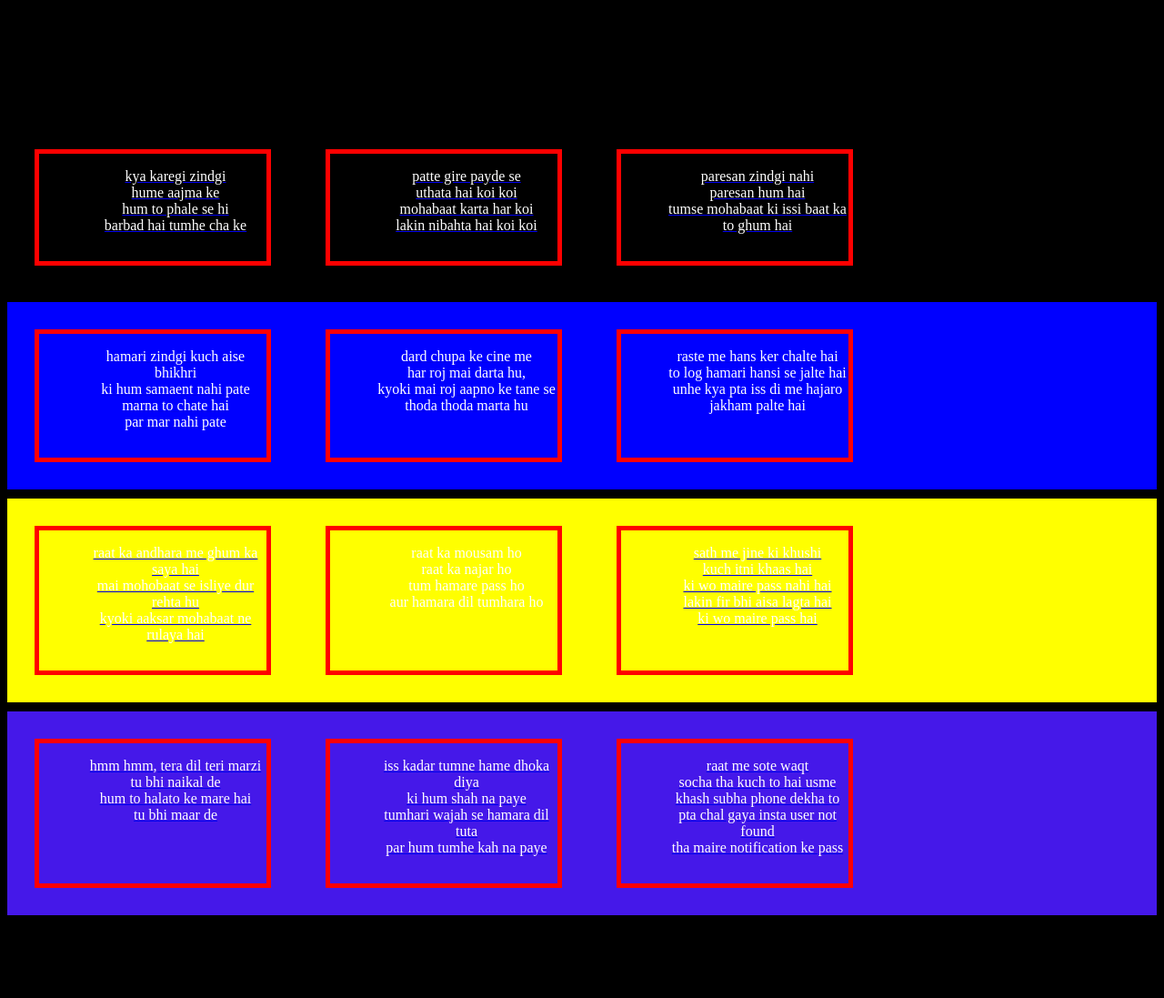
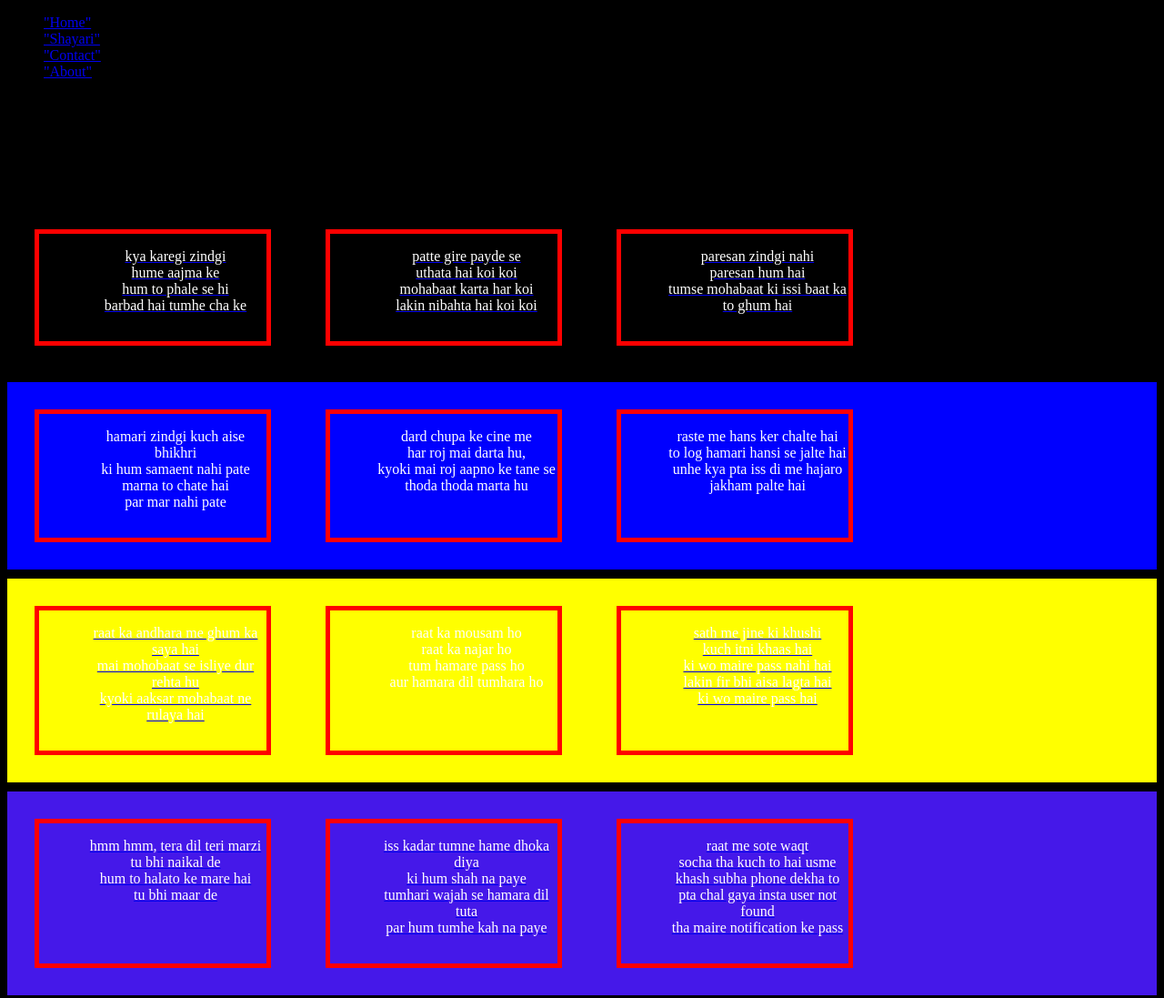
Before and after one commit to Aniket101100/shayaari.com, a plain HTML site: page index.html in a window 1280 px wide. Shown: the whole page at 91% size. Before the commit the page ends 1016 px from the top, so only its background shows below. Drawn offline with Linux system fonts and the light colour scheme.

Commit message:
Update index.html

```diff
--- a/index.html
+++ b/index.html
@@ -9,6 +9,14 @@
 
 </head>
 <body>
+
+<ul>
+    <li><a class="active"href="#home">"Home"</a></li>
+    <li><a href="#shayari">"Shayari"</a></li>
+    <li><a href="#contact">"Contact"</a></li>
+    <li><a href="#about">"About"</a></li>
+</ul>
+
 <h1>Shayari</h1>
     <marquee><p>Shayari</p></marquee>
 
```
